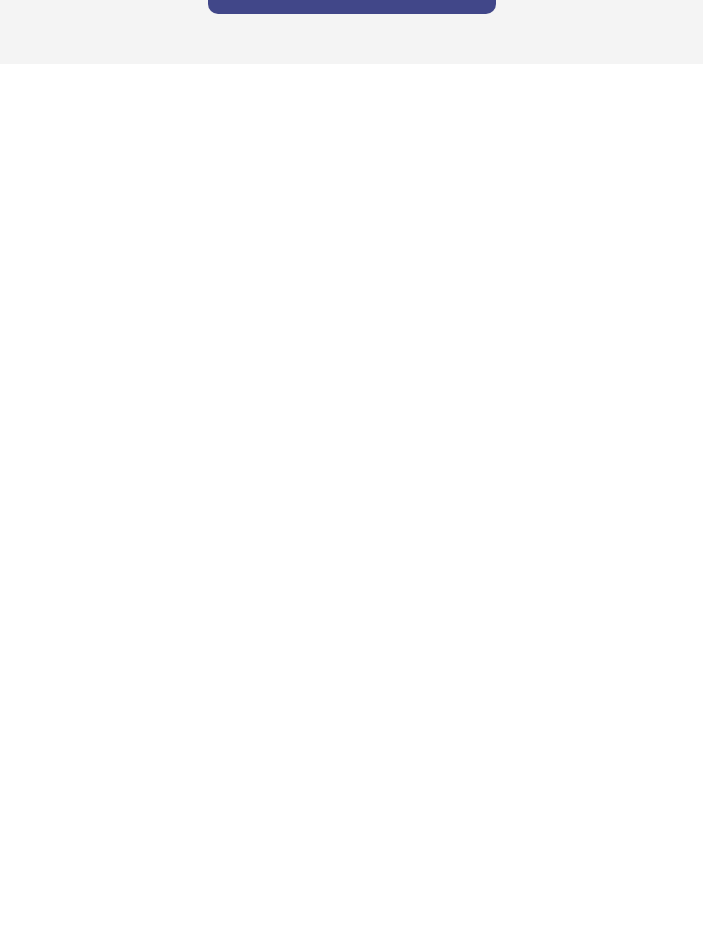
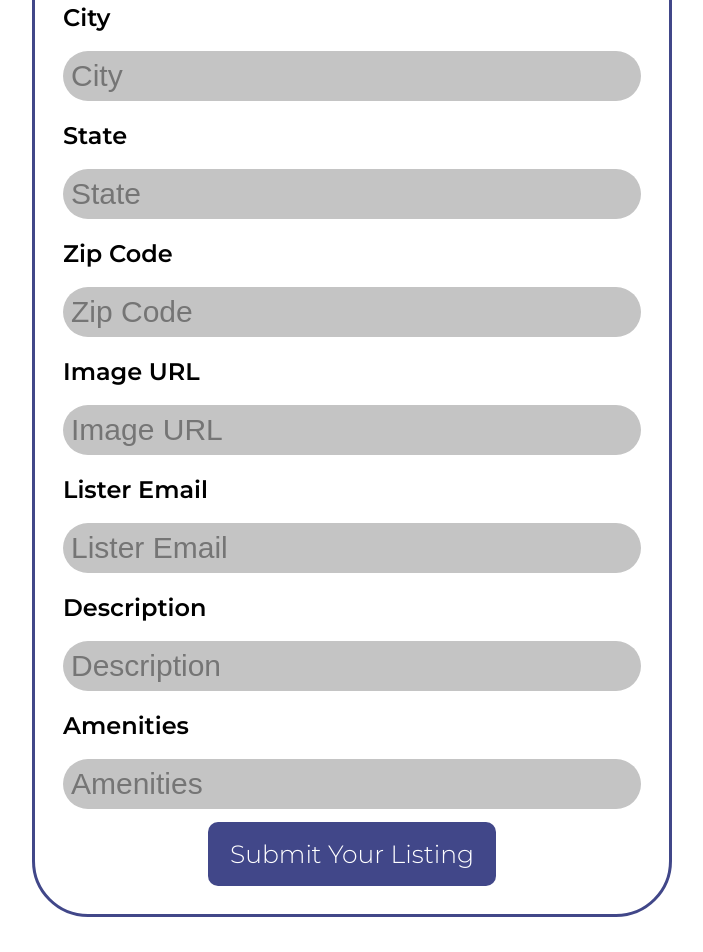
Before and after one commit to sjgutta/campus-lease, a React (Create React App) app: page /submit in a window 1280 px wide. Shown: the part 920-1872 px from the top of the page, without its empty margins (288-991 px from the left). Before the commit the page ends 1003 px from the top, so only its background shows below. Built offline with nearby package versions, Linux system fonts and the light colour scheme.

Commit message:
Adding axios and adding functionality to submit form (also added the form).

```diff
--- a/package.json
+++ b/package.json
@@ -9,8 +9,10 @@
     "@testing-library/react": "^11.1.0",
     "@testing-library/user-event": "^12.1.10",
     "@walletconnect/web3-provider": "^1.6.6",
+    "axios": "^0.24.0",
     "bootstrap": "^5.1.1",
     "ethers": "^5.4.7",
+    "immer": "^9.0.6",
     "react": "^17.0.2",
     "react-bootstrap": "^2.0.0-rc.0",
     "react-dom": "^17.0.2",
@@ -22,6 +24,7 @@
     "react-table": "^7.7.0",
     "react-toggle": "^4.1.2",
     "redux": "^4.1.1",
+    "redux-toolkit": "^1.1.2",
     "web-vitals": "^1.0.1",
     "web3": "^1.6.0",
     "web3modal": "^1.9.4"
--- a/src/components/Pages/Submit.js
+++ b/src/components/Pages/Submit.js
@@ -1,15 +1,92 @@
-import React from 'react'
+import React, { useState } from 'react'
 import Page from "../Page/Page"
 import SubmitBanner from "../../images/submitbanner.png";
 import "./Submit.css"
 import StartNow from "../StartNow/StartNow"
+import Input from "../Input/Input"
+import Button from "../Button/Button"
+import { NavLink } from 'react-router-dom'
+import InputHeader from "../Input/InputHeader"
+import axios from "axios";
 
 
 const Submit = () => {
+    const [success, setSuccess] = useState(false);
+    const [showErrorMessage, setShowErrorMessage] = useState(false);
+
+    const [name, setName] = useState("");
+    const [address, setAddress] = useState("");
+    const [city, setCity] = useState("");
+    const [state, setState] = useState("");
+    const [zipCode, setZipCode] = useState("");
+    const [imageUrl, setImageUrl] = useState("");
+    const [listerEmail, setListerEmail] = useState("");
+    const [description, setDescription] = useState("");
+    const [amenities, setAmenities] = useState("");
+
+
+    const submit = () => {
+        setShowErrorMessage(false);
+        if(name === "" || address === "" || city === "" || state === "" || zipCode === "" ||
+        imageUrl === "" || listerEmail === "" || description === "" || amenities === "") {
+            setShowErrorMessage(true);
+            return;
+        }
+        const listingData = {
+            "name": name,
+            "address": address,
+            "city": city,
+            "state": state,
+            "zip_code": zipCode,
+            "image_url": imageUrl,
+            "email": listerEmail,
+            "description": description,
+            "amenities": amenities
+        }
+        axios.post('http://api.campuslease.com:5000/listings/submit', listingData)
+            .then(response => setSuccess(true));
+    }
+
+    let errorMessage;
+    if(showErrorMessage) {
+        errorMessage = <span style={{"color": "red", "font-size": "25px"}}>Must fill out all fields</span>;
+    }
+
+    let form = <>
+        <form className="contact-form">
+            {errorMessage}
+            <InputHeader value="Name" />
+            <Input type="text" placeholder="Name" onChange={(event) => { setName(event.target.value) }} />
+            <InputHeader value="Address" />
+            <Input type="text" placeholder="Address" onChange={(event) => { setAddress(event.target.value) }} />
+            <InputHeader value="City" />
+            <Input type="text" placeholder="City" onChange={(event) => { setCity(event.target.value) }} />
+            <InputHeader value="State" />
+            <Input type="text" placeholder="State" onChange={(event) => { setState(event.target.value) }} />
+            <InputHeader value="Zip Code" />
+            <Input type="text" placeholder="Zip Code" onChange={(event) => { setZipCode(event.target.value) }} />
+            <InputHeader value="Image URL" />
+            <Input type="text" placeholder="Image URL" onChange={(event) => { setImageUrl(event.target.value) }} />
+            <InputHeader value="Lister Email" />
+            <Input type="text" placeholder="Lister Email" onChange={(event) => { setListerEmail(event.target.value) }} />
+            <InputHeader value="Description" />
+            <Input type="textarea" placeholder="Description" onChange={(event) => { setDescription(event.target.value) }} />
+            <InputHeader value="Amenities" />
+            <Input type="textarea" placeholder="Amenities" onChange={(event) => { setAmenities(event.target.value) }} />
+            <Button onClick={submit}>Submit Your Listing</Button>
+        </form>
+    </>;
+    if(success) {
+        form = <h4>Success!</h4>;
+    }
+
     return (
         <Page>
             <div className="banner-container">
                 <img src={SubmitBanner} alt="submit-banner" />
+            </div>
+            <div className="contact-container">
+                {form}
             </div>
             <StartNow />
         </Page>
```
Also changed, not shown: 2 other files (tests, documents, lock files or other folders).
